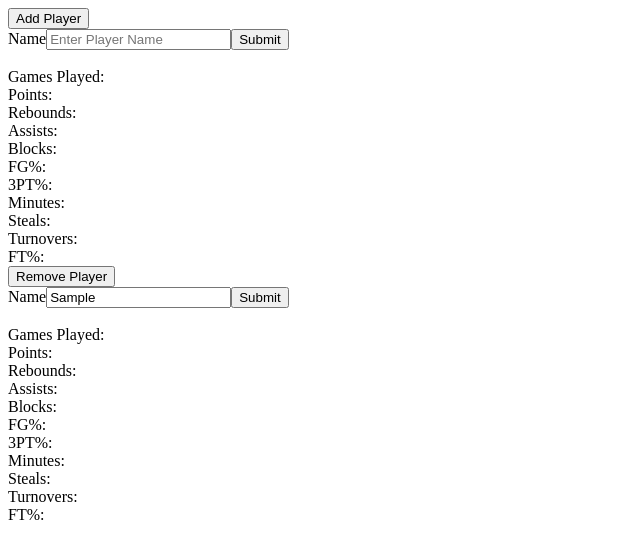
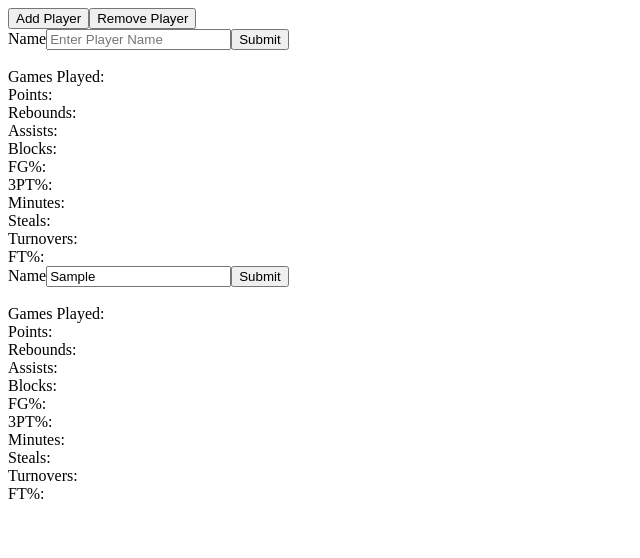
Before and after one commit to vic-tran/nba, a React (Create React App) app: page / in a window 1280 px wide. Both pictures are taken after typing "Sample" into the empty fields and a click on the button "Add Player". Shown: the top 558 px of the page, without its empty margins (0-640 px from the left). Built offline with nearby package versions, Linux system fonts and the light colour scheme.

Commit message:
Styling for playerlist

```diff
--- a/src/components/PlayerCardList.jsx
+++ b/src/components/PlayerCardList.jsx
@@ -1,39 +1,45 @@
 import React, { Component } from 'react';
 import PlayerCard from './PlayerCard';
+
 
 class PlayerCardList extends Component {
     constructor(props) {
         super(props);
         this.state = {
-      players: [],
+          players: []
         };
       }
 
       addPlayer = () => {
-    const { players } = this.state;
-    this.setState({ players: [...players, {}] });
+        const newPlayer = <PlayerCard />;
+        this.setState(prevState => ({
+          players: [...prevState.players, newPlayer]
+        }));
       };
 
-  removePlayer = (index) => {
-    const { players } = this.state;
-    players.splice(index, 1);
-    this.setState({ players });
+      removePlayer = () => {
+        this.setState(prevState => ({
+          players: prevState.players.slice(0, -1)
+        }));
       };
 
       render() {
         const { players } = this.state;
         return (
           <div>
+            <div>
               <button onClick={this.addPlayer}>Add Player</button>
+              <button onClick={this.removePlayer}>Remove Player</button>
+            </div>
+            <div style={{ display: "flex" }}>
               {players.map((player, index) => (
-          <div key={index}>
-            <PlayerCard />
-            <button onClick={() => this.removePlayer(index)}>Remove Player</button>
+                <div key={index} style={{ display: "inline-block" }}>
+                  {player}
                 </div>
               ))}
+            </div>
           </div>
         );
       }
     }
-
 export default PlayerCardList;
```
Lines whose indentation alone changed are shown as unchanged.
